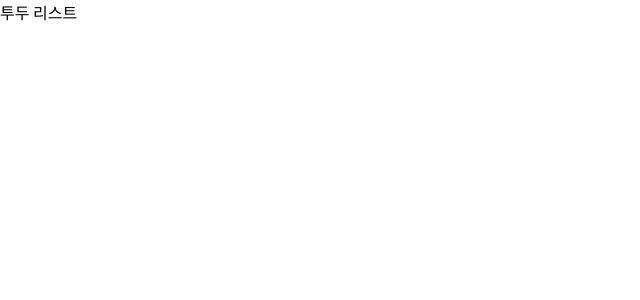
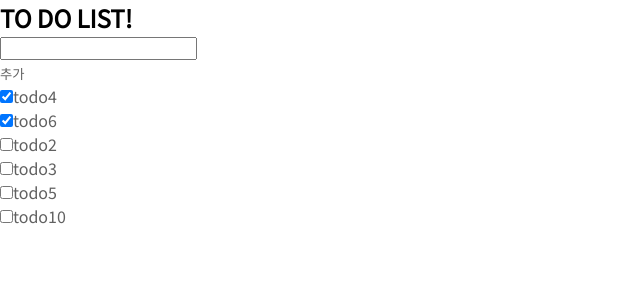
Before and after one commit to hoinlee-moi/TODOLIST, a React (Create React App) app: page /todo in a window 1280 px wide. Shown: the top 300 px of the page, without its empty margins (0-640 px from the left). Built offline with nearby package versions, Linux system fonts and the light colour scheme.

Commit message:
feat : todo 페이지 기본 뼈대 구성

```diff
--- /dev/null
+++ b/src/components/MyCheckBox.js
@@ -0,0 +1,14 @@
+import { useState } from "react";
+
+const MyCheckBox = ({onChange, checked}) => {
+  const [checkState, setCheckState] = useState(checked);
+  return (
+    <input
+      type="checkbox"
+      onChange={(e) => setCheckState(e.target.checked)}
+      defaultChecked={checkState}
+    />
+  );
+};
+
+export default MyCheckBox;
--- /dev/null
+++ b/src/components/TodoCreate.js
@@ -0,0 +1,16 @@
+import styles from "../pages/Todo.module.css";
+import MyButton from "./MyButton";
+const TodoCreate = () => {
+  return (
+    <section className={styles.todoInputContainer}>
+      <div className={styles.InputWrap}>
+        <input type="text" data-testid="new-todo-input" />
+      </div>
+      <div className={styles.createBtnWrap}>
+        <MyButton testId="new-todo-add-button">추가</MyButton>
+      </div>
+    </section>
+  );
+};
+
+export default TodoCreate;
--- /dev/null
+++ b/src/components/TodoItem.js
@@ -0,0 +1,14 @@
+import MyCheckBox from "./MyCheckBox";
+
+const TodoItem = ({ item }) => {
+  return (
+    <li key={item.id}>
+      <label>
+        <MyCheckBox checked={item.isCompleted ? true : false} />
+        <span>{item.todo}</span>
+      </label>
+    </li>
+  );
+};
+
+export default TodoItem;
--- /dev/null
+++ b/src/dummy.js
@@ -0,0 +1,39 @@
+export const testList = [
+  {
+    id: 1,
+    todo: "todo2",
+    isCompleted: false,
+    userId: 1,
+  },
+  {
+    id: 2,
+    todo: "todo3",
+    isCompleted: false,
+    userId: 1,
+  },
+  {
+    id: 3,
+    todo: "todo4",
+    isCompleted: true,
+    userId: 1,
+  },
+  {
+    id: 4,
+    todo: "todo5",
+    isCompleted: false,
+    userId: 1,
+  },
+  {
+    id: 5,
+    todo: "todo6",
+    isCompleted: true,
+    userId: 1,
+  },
+  {
+    id: 6,
+    todo: "todo10",
+    isCompleted: false,
+    userId: 1,
+  },
+
+];
--- a/src/pages/Signin.js
+++ b/src/pages/Signin.js
@@ -30,7 +30,7 @@ const SignIn = () => {
         </section>
         {failMs.length>0&&<p>{failMs}</p>}
         <section className={styles.signInBtnWrap}>
-          <MyButton>로그인</MyButton>
+          <MyButton testId="signin-button">로그인</MyButton>
           <MyButton clickHandle={cancelBtnHandle}>취소</MyButton>
         </section>
       </div>
--- a/src/pages/Todo.js
+++ b/src/pages/Todo.js
@@ -1,5 +1,49 @@
+import { useEffect, useState } from "react";
+import MyButton from "../components/MyButton";
+import styles from "./Todo.module.css";
+import { testList } from "../dummy";
+import MyCheckBox from "../components/MyCheckBox";
+import TodoCreate from "../components/TodoCreate";
+import TodoItem from "../components/TodoItem";
 const Todo = () => {
-  return <div>투두 리스트</div>;
+  const [listData, setListData] = useState(testList);
+  const [checkedList,setCheckedList] = useState([])
+  const [nonCheckedList,setNonCheckedList] = useState([])
+  useEffect(() => {
+    const check = listData.filter(item=>item.isCompleted)
+    const nonCheck = listData.filter(item=>!item.isCompleted)
+    setCheckedList(snap=>[...snap,...check])
+    setNonCheckedList(snap=>[...snap,...nonCheck])
+  }, []);
+
+  const changeHandle = (e) =>{
+    console.log(e.target.checked)
+  }
+
+  return (
+    <div className={styles.todoBackground}>
+      <div className={styles.todoContainer}>
+        <section className={styles.titleWrap}>
+          <h2>TO DO LIST!</h2>
+        </section>
+        <TodoCreate />
+        <section className={styles.todoListContainer}>
+          <div className={styles.listWrap}>
+            {checkedList.map((item) => {
+              return (
+                <TodoItem item={item} />
+              );
+            })}
+            {nonCheckedList.map((item) => {
+              return (
+                <TodoItem item={item} />
+              );
+            })}
+          </div>
+        </section>
+      </div>
+    </div>
+  );
 };
 
 export default Todo;
```
Also changed, not shown: src/pages/Todo.module.css (added).
